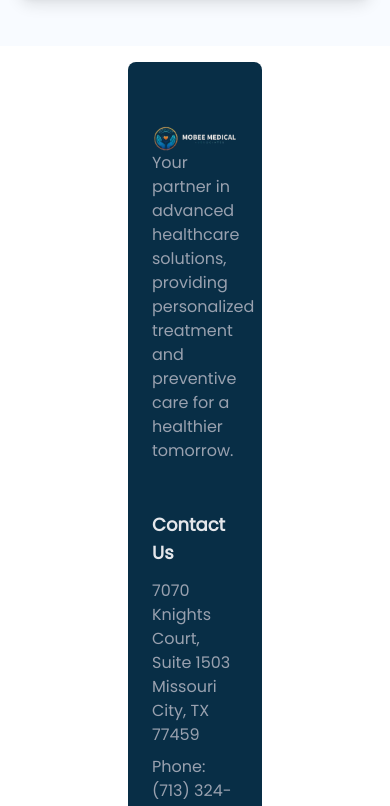
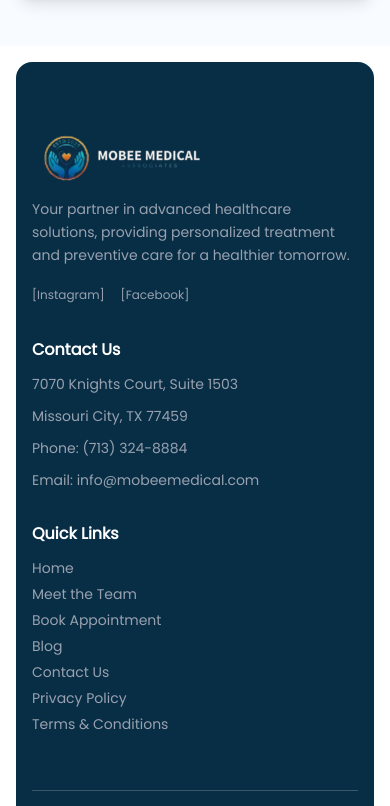
Before and after one commit to afterrender1/mobeemedical, a Next.js app: page / in a window 390 px wide. Shown: the part 7315-8121 px from the top of the page. Built offline with nearby package versions, Linux system fonts and the light colour scheme.

Commit message:
footer responsive done

```diff
--- a/components/Footer.jsx
+++ b/components/Footer.jsx
@@ -1,66 +1,134 @@
+// components/Footer.jsx
 "use client";
 
 import Image from "next/image";
 import React from "react";
-// import { FaInstagram, FaFacebookF } from "react-icons/fa";
+import { motion } from "framer-motion";
 
 export default function Footer() {
+  // Animation variants
+  const containerVariants = {
+    hidden: { opacity: 0 },
+    visible: {
+      opacity: 1,
+      transition: {
+        staggerChildren: 0.15,
+        delayChildren: 0.1,
+      },
+    },
+  };
+
+  const itemVariants = {
+    hidden: { opacity: 0, y: 20 },
+    visible: {
+      opacity: 1,
+      y: 0,
+      transition: { duration: 0.6, ease: "easeOut" },
+    },
+  };
+
+  const linkHover = {
+    hover: { x: 4, color: "#ffffff" },
+  };
+
   return (
-    <footer className="bg-[#082e46] text-gray-200 pt-10 mx-32 rounded-lg my-4" style={{fontFamily : "poppins"}}>
-      <div className="max-w-7xl mx-auto px-6 md:px-12 lg:px-20 ">
+    <footer
+      className="bg-[#082e46] text-gray-200 pt-12 pb-8 mx-4 sm:mx-6 lg:mx-32 rounded-2xl my-4"
+      style={{ fontFamily: "Poppins" }}
+    >
+      <motion.div
+        initial="hidden"
+        whileInView="visible"
+        viewport={{ once: true, margin: "-100px" }}
+        variants={containerVariants}
+        className="max-w-7xl mx-auto px-4 sm:px-6 md:px-8 lg:px-12 xl:px-20"
+      >
         {/* Top Section */}
-        <div className="md:flex md:justify-between md:items-start gap-8 py-6">
+        <div className="grid grid-cols-1 md:grid-cols-3 gap-8 lg:gap-12 py-6">
           {/* About */}
-          <div className="md:w-1/3 mb-8 md:mb-0">
-           <Image
+          <motion.div variants={itemVariants} className="space-y-4">
+            <Image
               src="/images/logos/mmwhite.png"
-              alt="Logo"
+              alt="Mobee Medical Logo"
               width={180}
               height={60}
-              className="object-contain"
+              className="object-contain h-12 sm:h-14"
+              priority
             />
-            <p className="text-gray-400">
+            <p className="text-gray-400 text-sm sm:text-base leading-relaxed">
               Your partner in advanced healthcare solutions, providing personalized treatment and preventive care for a healthier tomorrow.
             </p>
-            <div className="flex mt-4 space-x-4">
-              <a href="https://instagram.com" target="_blank" rel="noopener noreferrer" className="hover:text-white">
+            <div className="flex space-x-4">
+              <motion.a
+                href="https://instagram.com"
+                target="_blank"
+                rel="noopener noreferrer"
+                whileHover={{ scale: 1.2, rotate: 5 }}
+                className="text-gray-400 hover:text-white transition"
+                aria-label="Instagram"
+              >
                 {/* <FaInstagram size={20} /> */}
-              </a>
-              <a href="https://facebook.com" target="_blank" rel="noopener noreferrer" className="hover:text-white">
+                <span className="text-xs">[Instagram]</span>
+              </motion.a>
+              <motion.a
+                href="https://facebook.com"
+                target="_blank"
+                rel="noopener noreferrer"
+                whileHover={{ scale: 1.2, rotate: -5 }}
+                className="text-gray-400 hover:text-white transition"
+                aria-label="Facebook"
+              >
                 {/* <FaFacebookF size={20} /> */}
-              </a>
+                <span className="text-xs">[Facebook]</span>
+              </motion.a>
             </div>
-          </div>
+          </motion.div>
 
           {/* Contact Info */}
-          <div className="md:w-1/3 mb-8 md:mb-0">
-            <h3 className="text-lg font-semibold mb-3">Contact Us</h3>
-            <p className="text-gray-400">7070 Knights Court, Suite 1503</p>
-            <p className="text-gray-400">Missouri City, TX 77459</p>
-            <p className="text-gray-400 mt-2">Phone: (713) 324-8884</p>
-            <p className="text-gray-400">Email: info@mobeemedical.com</p>
-          </div>
+          <motion.div variants={itemVariants} className="space-y-3">
+            <h3 className="text-base sm:text-lg font-semibold text-white">Contact Us</h3>
+            <p className="text-gray-400 text-sm">7070 Knights Court, Suite 1503</p>
+            <p className="text-gray-400 text-sm">Missouri City, TX 77459</p>
+            <p className="text-gray-400 text-sm mt-2">Phone: (713) 324-8884</p>
+            <p className="text-gray-400 text-sm">Email: info@mobeemedical.com</p>
+          </motion.div>
 
           {/* Quick Links */}
-          <div className="md:w-1/3">
-            <h3 className="text-lg font-semibold mb-3">Quick Links</h3>
-            <ul className="space-y-2 text-gray-400">
-              <li><a href="/" className="hover:text-white">Home</a></li>
-              <li><a href="/team" className="hover:text-white">Meet the Team</a></li>
-              <li><a href="/appointment" className="hover:text-white">Book Appointment</a></li>
-              <li><a href="/blog" className="hover:text-white">Blog</a></li>
-              <li><a href="/contact" className="hover:text-white">Contact Us</a></li>
-              <li><a href="/privacy-policy" className="hover:text-white">Privacy Policy</a></li>
-              <li><a href="/terms" className="hover:text-white">Terms & Conditions</a></li>
+          <motion.div variants={itemVariants}>
+            <h3 className="text-base sm:text-lg font-semibold text-white mb-3">Quick Links</h3>
+            <ul className="space-y-1.5 text-sm">
+              {[
+                { href: "/", label: "Home" },
+                { href: "/team", label: "Meet the Team" },
+                { href: "/appointment", label: "Book Appointment" },
+                { href: "/blog", label: "Blog" },
+                { href: "/contact", label: "Contact Us" },
+                { href: "/privacy-policy", label: "Privacy Policy" },
+                { href: "/terms", label: "Terms & Conditions" },
+              ].map((link) => (
+                <li key={link.href}>
+                  <motion.a
+                    href={link.href}
+                    variants={linkHover}
+                    whileHover="hover"
+                    className="text-gray-400 hover:text-white transition block"
+                  >
+                    {link.label}
+                  </motion.a>
+                </li>
+              ))}
             </ul>
-          </div>
+          </motion.div>
         </div>
 
         {/* Bottom */}
-        <div className="border-t border-white/40 mt-8 py-8 text-center text-gray-500 text-sm">
-          © 2024 AfterRender - All Rights Reserved
-        </div>
-      </div>
+        <motion.div
+          variants={itemVariants}
+          className="border-t border-white/20 mt-8 pt-6 text-center text-gray-500 text-xs sm:text-sm"
+        >
+          © 2024 Mobee Medical - All Rights Reserved
+        </motion.div>
+      </motion.div>
     </footer>
   );
 }
```
